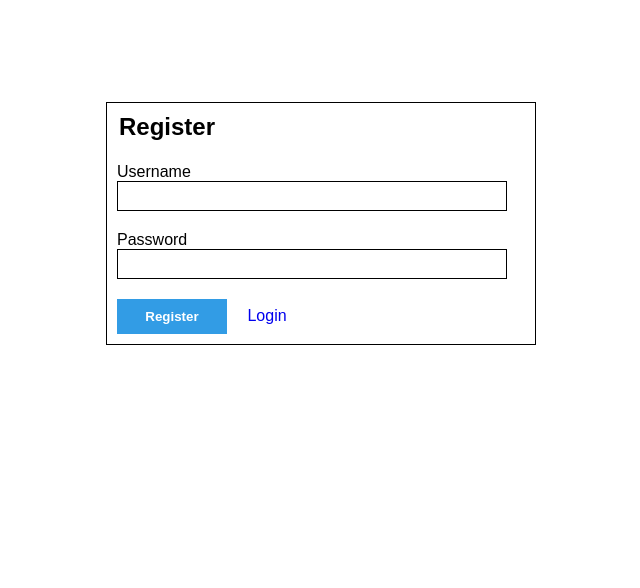
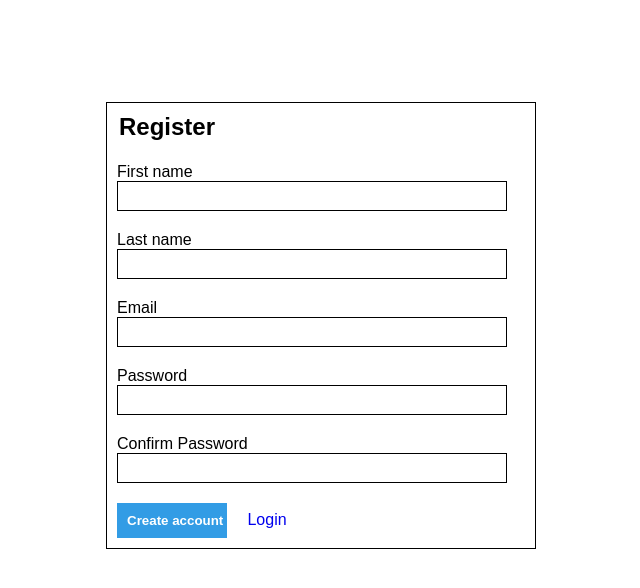
Before and after one commit to Jadout7/ResitProject, a PHP site: page /Register.php in a window 1280 px wide. Shown: the part 63-651 px from the top of the page, without its empty margins (319-959 px from the left). Run offline with PHP 8.4, Linux system fonts and the light colour scheme.

Commit message:
Updated Register page

```diff
--- a/Register.php
+++ b/Register.php
@@ -15,21 +15,47 @@
                 <div class="registerCenter">
                     <div class="registerForm">
                         <h1>Register</h1>
-                        <form method="post" action="">
+                        <form method="post" autocomplete="off">
                             <div>
-                                <label id='Username'>Username</label>
-                                <input type="text" name="Username">
+                                <label for='firstName'>First name</label>
+                                <input type="text" name="firstName">
                             </div>
                             <div>
-                                <label id='password'>Password</label>
+                                <label for='lastName'>Last name</label>
+                                <input type="text" name="lastName">
+                            </div>
+                            <div>
+                                <label for='email'>Email</label>
+                                <input type="text" name="email">
+                            </div>
+                            <div>
+                                <label for='password'>Password</label>
                                 <input type="password" name="password">
                             </div>
+                            <div>
+                                <label for='confirmPassword'>Confirm Password</label>
+                                <input type="password" name="confirmPassword">
+                            </div>
                             <div class="log">
-                                <input type="submit" name="register" value="Register" class="reg">
+                                <input type="submit" name="register" value="Create account" class="reg">
                                 <a href='Login.php'>Login</a>
                             </div>
                         </form>
                     </div>
+                    <?php
+                    $error = NULL;
+                    if (isset($_POST['register'])) {
+                        if (!empty($_POST['firstName']) && !empty($_POST['lastName']) && !empty($_POST['email']) && !empty($_POST['password']) && !empty($_POST['confirmPassword'])) { //check if all fields have been filled
+                            if ($_POST['password'] == $_POST['confirmPassword']) {
+
+                            }else{
+                                $error = "Passwords don't match!";
+                            }
+                        }else{
+                            $error = "Please fill in all fields!";
+                        }
+                    }
+                    ?>
                 </div>
             </div>
         </main>
```
